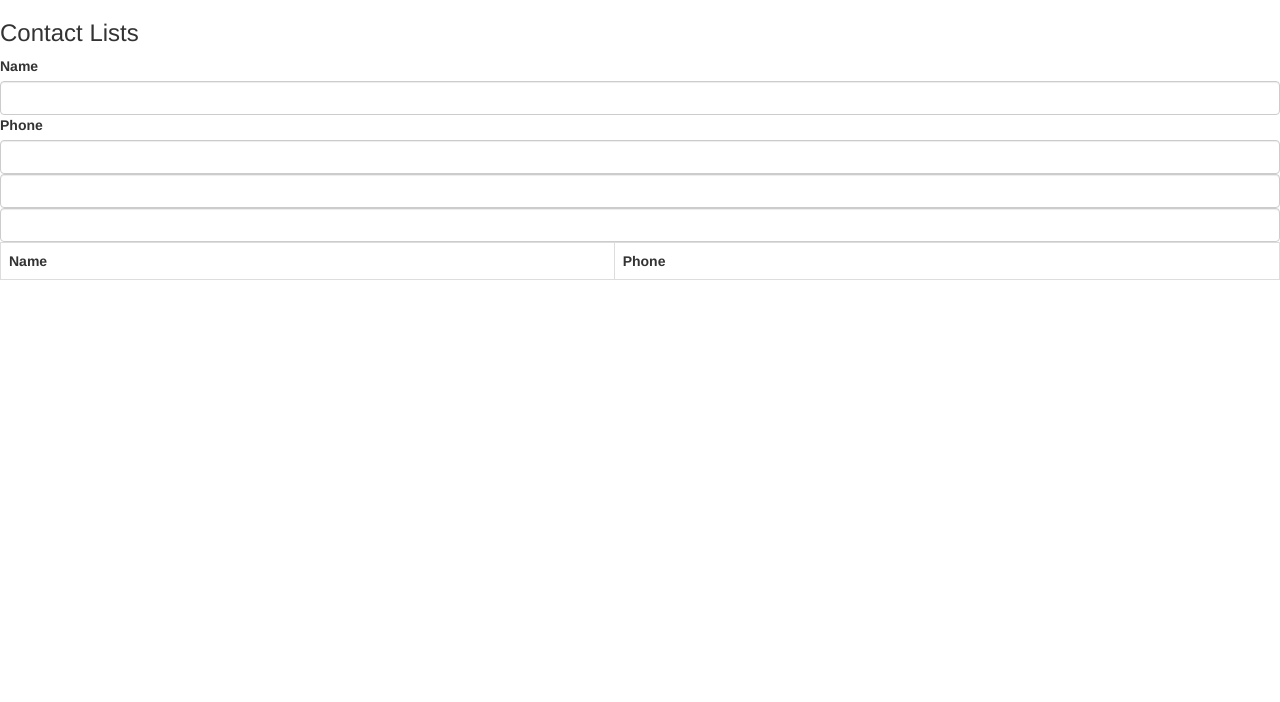
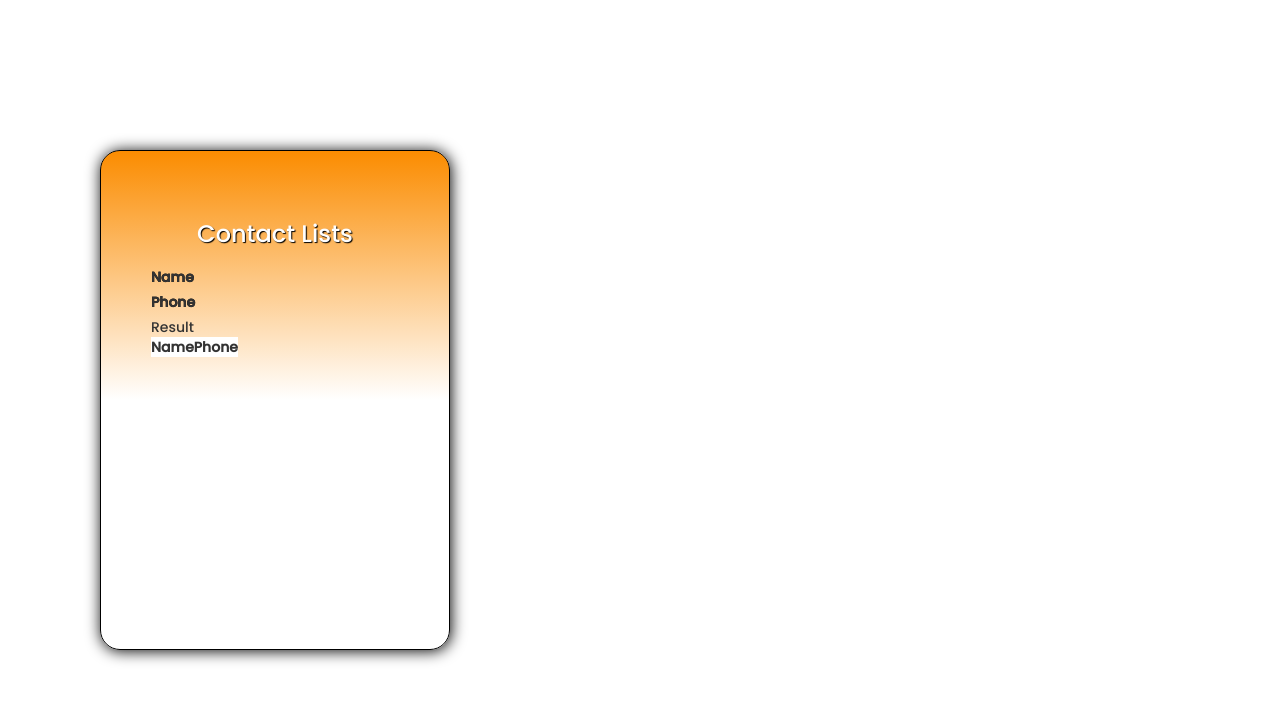
Before and after one commit to sdehri/angular-app1, a plain HTML site: page User List/index.html in a window 1280 px wide. Drawn offline with nearby package versions, Linux system fonts and the light colour scheme.

Commit message:
Update index.html

```diff
--- a/User List/index.html
+++ b/User List/index.html
@@ -13,7 +13,7 @@
     <script src="https://ajax.googleapis.com/ajax/libs/jquery/3.5.1/jquery.min.js"></script>
     <script src="https://maxcdn.bootstrapcdn.com/bootstrap/3.4.1/js/bootstrap.min.js"></script>
     <!-- my stylesheet -->
-    <!-- <link rel="stylesheet" href="style.css"> -->
+     <link rel="stylesheet" href="style.css">
     <!-- my script -->
     <script src='controller.js'></script>
     <script src='factory.js'></script>
@@ -44,30 +44,21 @@
 
         <div ng-app='myapp' ng-controller='mycontroller' >
             <h3>Contact Lists</h3>
-            <div class='withForm'>
-                <form action="#">
+            <div>
+
                     <label>Name</label>
-                    <input type="hidden" ng-model='id'>
-                    <input type="text" ng-model='name' class='form-control' autocomplete="off">
+					<br>
                     <label>Phone</label>
-                    <input type="text" ng-model='phone' class='form-control'>
-                    <input type="submit" value='{{btname}}' class='form-control' ng-click='insertIntoList()'>
-                    <input type="submit" value='{{sbtname}}' class='form-control' ng-click='getList()'>
-                </form>
+
             </div>
 
-            <div class='tableHolder'>
-                <table class="table table-bordered">
+			<div>Result</div>
+            <div >
+                <table >
                     <tr>
                         <th>Name</th>
                         <th>Phone</th>
                     </tr>
-                    <tr ng-repeat='x in collection'>
-                        <td>{{x.name}}</td>
-                        <td>{{x.phone}}</td>
-                    </tr>
-
-
 
                 </table>
             </div>
```
